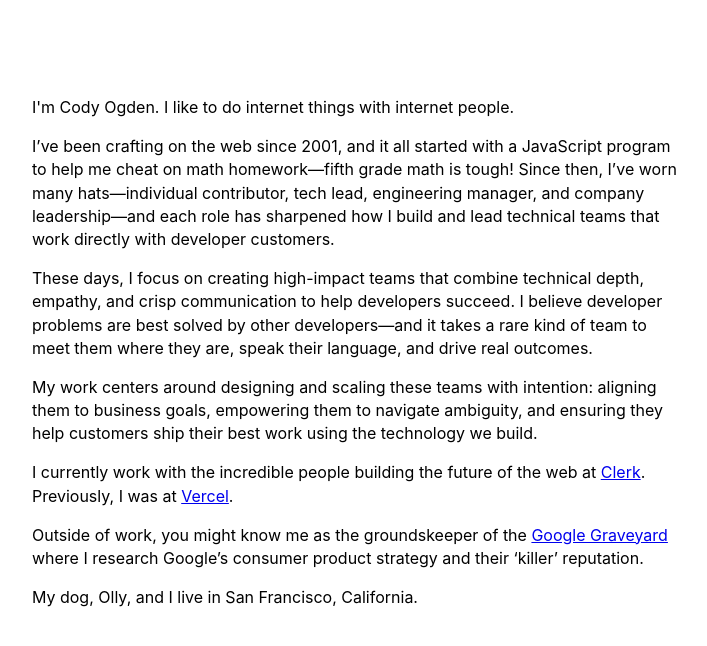
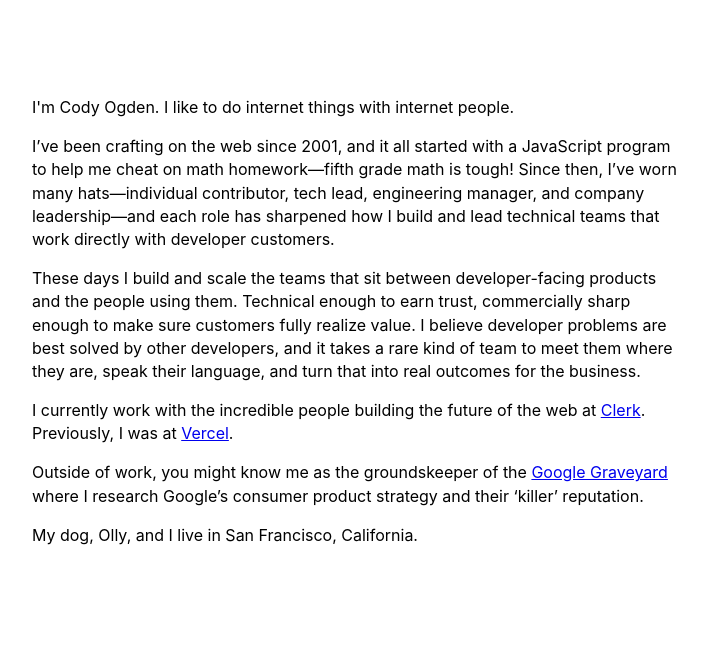
Before and after one commit to codyogden/codyogden, a Next.js app in the folder apps/web/: page / in a window 1280 px wide. Shown: the top 646 px of the page, without its empty margins (280-987 px from the left). Built offline with nearby package versions, Linux system fonts and the light colour scheme.

Commit message:
update content

```diff
--- a/apps/web/app/page.tsx
+++ b/apps/web/app/page.tsx
@@ -23,8 +23,7 @@
             }}>Cody Ogden</h1>.</div> <p style={{ display: 'inline' }}> I like to do internet things with internet people.
             </p>
             <p>I’ve been crafting on the web since 2001, and it all started with a JavaScript program to help me cheat on math homework—fifth grade math is tough! Since then, I’ve worn many hats—individual contributor, tech lead, engineering manager, and company leadership—and each role has sharpened how I build and lead technical teams that work directly with developer customers.</p>
-            <p>These days, I focus on creating high-impact teams that combine technical depth, empathy, and crisp communication to help developers succeed. I believe developer problems are best solved by other developers—and it takes a rare kind of team to meet them where they are, speak their language, and drive real outcomes.</p>
-            <p>My work centers around designing and scaling these teams with intention: aligning them to business goals, empowering them to navigate ambiguity, and ensuring they help customers ship their best work using the technology we build.</p>
+            <p>These days I build and scale the teams that sit between developer-facing products and the people using them. Technical enough to earn trust, commercially sharp enough to make sure customers fully realize value. I believe developer problems are best solved by other developers, and it takes a rare kind of team to meet them where they are, speak their language, and turn that into real outcomes for the business.</p>
             <p>I currently work with the incredible people building the future of the web at <a href="https://clerk.com">Clerk</a>. Previously, I was at <a href="https://vercel.com">Vercel</a>.</p>
             <p>Outside of work, you might know me as the groundskeeper of the <a href="https://killedbygoogle.com">Google Graveyard</a> where I research Google’s consumer product strategy and their ‘killer’ reputation.</p>
             <p>My dog, Olly, and I live in San Francisco, California.</p>
```
Also changed, not shown: 1 other file (tests, documents, lock files or other folders).
